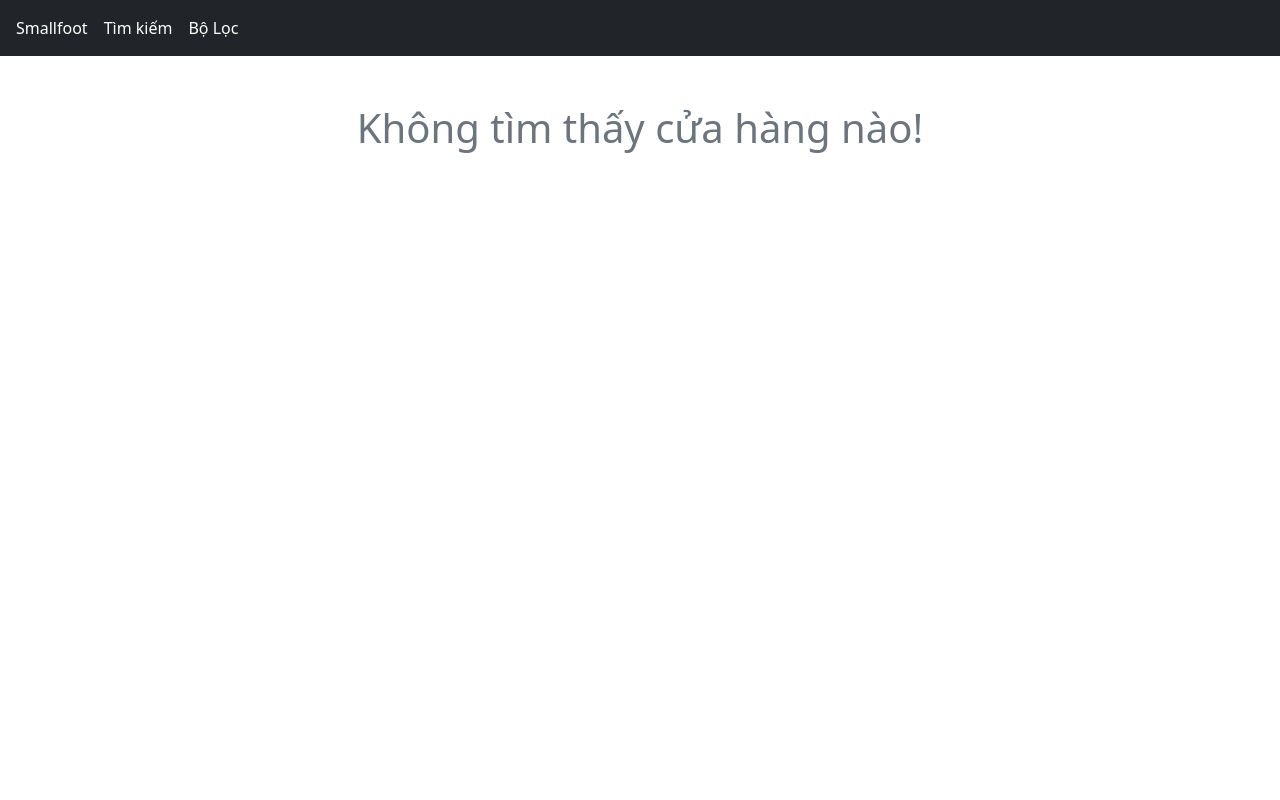
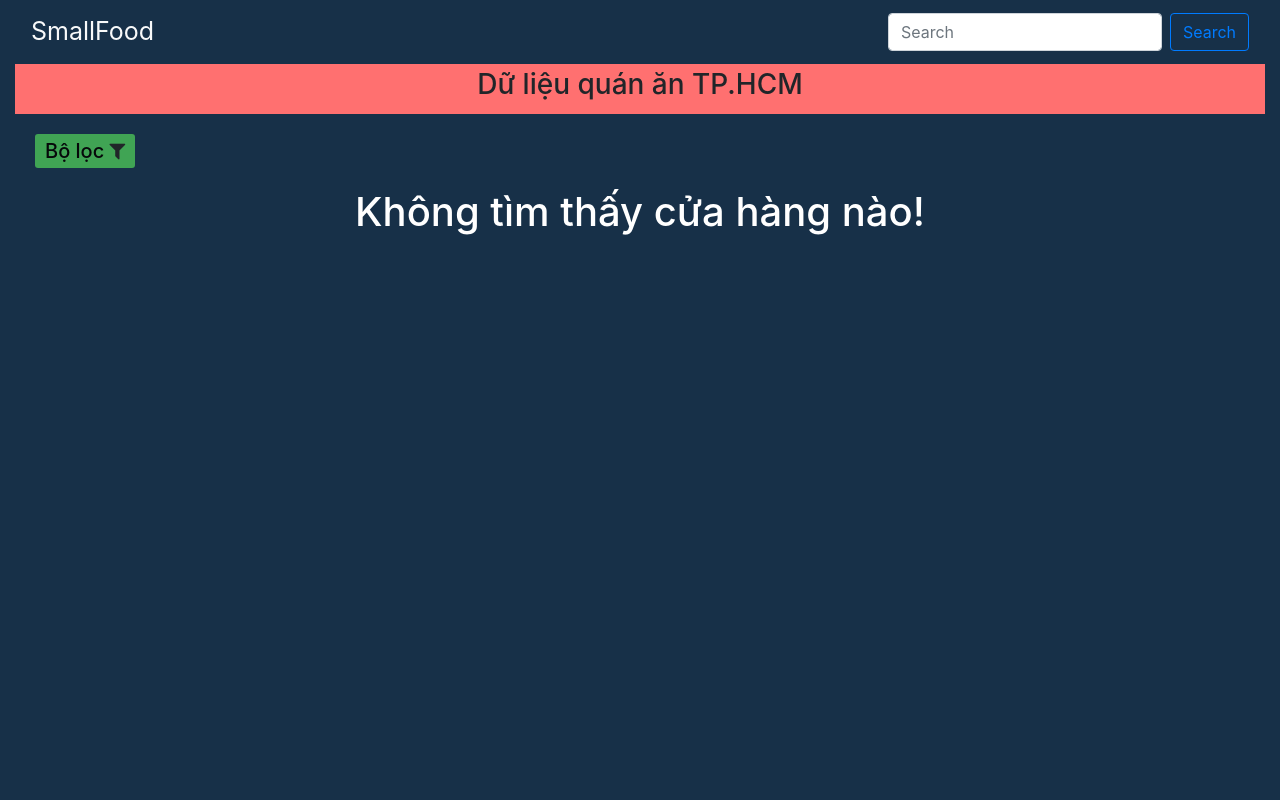
Before and after one commit to LeKiet258/foody-dashboard, a Django app: template search/templates/search/emptyPage.html in a window 1280 px wide. Run offline with Django 4.2, Linux system fonts and the light colour scheme; the template is opened without the code that fills it, so the values that code supplies are empty; parts of the project's set-up code (start-up, migrations or seed data) failed here and were passed over; some libraries are stand-ins or nearby versions.

Commit message:
update search screen

```diff
--- a/search/templates/search/emptyPage.html
+++ b/search/templates/search/emptyPage.html
@@ -1,9 +1,67 @@
-{% extends 'search/main.html' %}
+{% load static %}
+<!DOCTYPE html>
+<html lang="en">
 
-{% block content %}
+<head>
+    <meta charset="UTF-8">
+    <meta http-equiv="X-UA-Compatible" content="IE=edge">
+    <meta name="viewport" content="width=device-width, initial-scale=1.0">
+    <link rel="stylesheet" href="https://cdn.jsdelivr.net/npm/bootstrap@4.6.2/dist/css/bootstrap.min.css"
+        integrity="sha384-xOolHFLEh07PJGoPkLv1IbcEPTNtaed2xpHsD9ESMhqIYd0nLMwNLD69Npy4HI+N" crossorigin="anonymous">
+    <link rel="stylesheet" href="https://cdnjs.cloudflare.com/ajax/libs/font-awesome/4.7.0/css/font-awesome.min.css">
+    <link rel="stylesheet" type="text/css" href="{% static '/css/style.css' %}">
 
-<div class="empty-page mt-5">
-    <h1 class="text-center text-secondary">Không tìm thấy cửa hàng nào!</h1>
-</div>
+    <title>Small Food</title>
+</head>
 
-{% endblock content %}
+<body>
+    <div class="container" style="max-width: 1450px;">
+        <div class="row">
+            <div class="col-sm">
+                <nav class="navbar navbar-light bg-beauty">
+                    <a class="navbar-brand">SmallFood</a>
+                    <form class="form-inline" method="POST" action="/">
+                        {% csrf_token %}
+                        <input class="form-control mr-sm-2" type="search" placeholder="Search" aria-label="Search"
+                            name="search" value="">
+                        <button class="btn btn-outline-primary my-2 my-sm-0" type="submit">Search</button>
+                    </form>
+                </nav>
+            </div>
+        </div>
+
+        <div class="bg-main">
+            <div class="table-info">
+                <div class="table-info-wrapper" style="text-align:center">
+                    <h3 class="table-info-text">Dữ liệu quán ăn TP.HCM</h3>
+                </div>
+            </div>
+
+            <div>
+                <div class="main-filter">
+                    <h5 class="main-filter-config">
+                        <a href="/filter">Bộ lọc</a>
+                        <i class="fa fa-filter"></i>
+                    </h5>
+                </div>
+
+
+                <div style="max-height: 450px; overflow-y: auto;" class="table-container">
+                    <h1 class="text-center text-white">Không tìm thấy cửa hàng nào!</h1>
+                </div>
+
+
+
+            </div>
+        </div>
+    </div>
+
+    <script src="https://cdn.jsdelivr.net/npm/jquery@3.5.1/dist/jquery.slim.min.js"
+        integrity="sha384-DfXdz2htPH0lsSSs5nCTpuj/zy4C+OGpamoFVy38MVBnE+IbbVYUew+OrCXaRkfj"
+        crossorigin="anonymous"></script>
+    <script src="https://cdn.jsdelivr.net/npm/bootstrap@4.6.2/dist/js/bootstrap.bundle.min.js"
+        integrity="sha384-Fy6S3B9q64WdZWQUiU+q4/2Lc9npb8tCaSX9FK7E8HnRr0Jz8D6OP9dO5Vg3Q9ct"
+        crossorigin="anonymous"></script>
+</body>
+
+</html>
```
Also changed, not shown: dashboard/templates/foody_dashboard/smallfood.html (+70 -27 lines), dashboard/views.py (+135 -98 lines).
